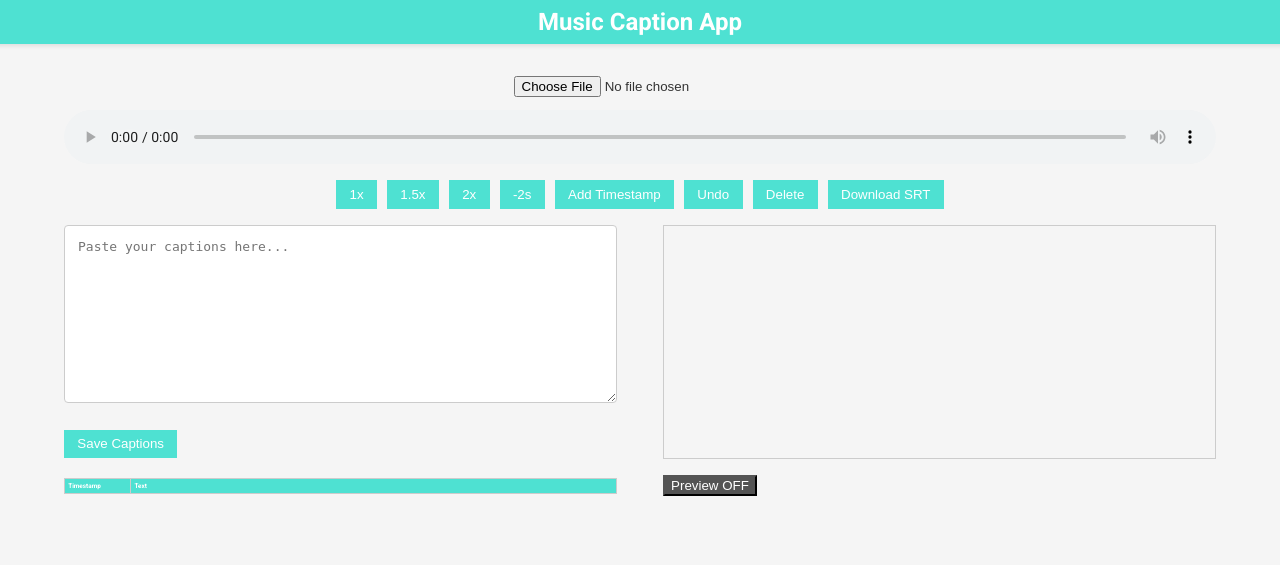
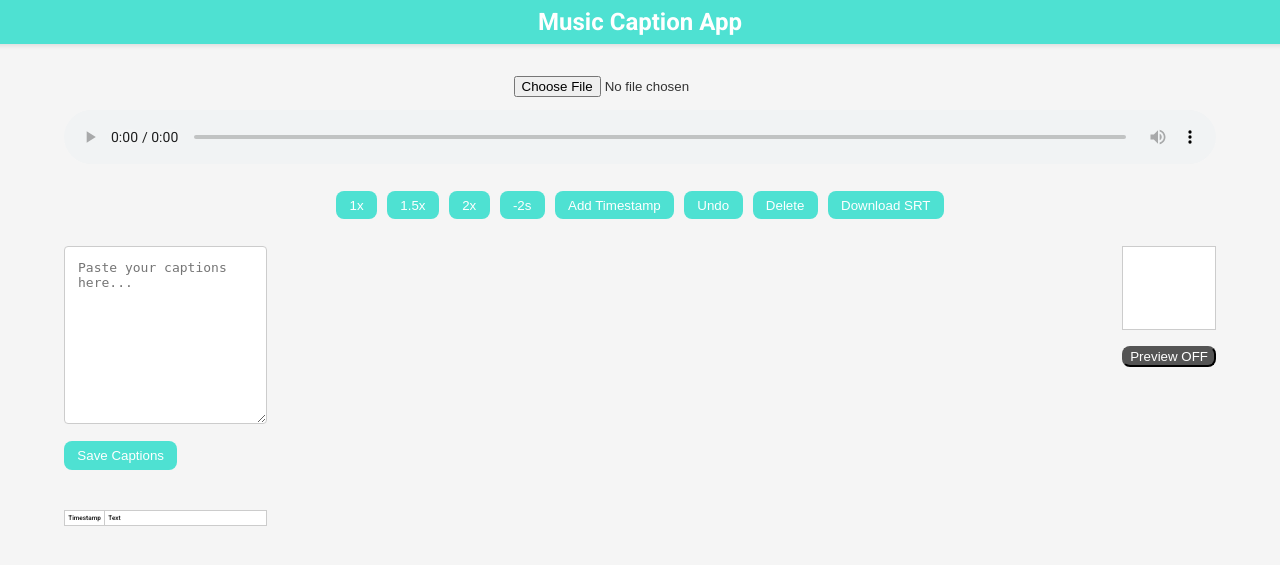
Before and after one commit to MOKINE10/MUSIC_CAPTION_APP, a Flask app: page / in a window 1280 px wide. Shown: the top 565 px of the page. Run offline with Flask 2, Linux system fonts and the light colour scheme.

Commit message:
Update styles.css

```diff
--- a/static/styles.css
+++ b/static/styles.css
@@ -2,6 +2,7 @@
     --primary-color: #4ee1d2;
     --off-color: #545454;
     --on-color: #e96b5a;
+    --content-color: #fff;
     --background-color: #f5f5f5;
     --text-color: #333;
     --button-text-color: #fff;
@@ -25,14 +26,14 @@
     background-color: var(--primary-color);
     color: var(--button-text-color);
     width: 100%;
-    padding: 0.5em; /* パディングを縮小 */
+    padding: 0.5em;
     text-align: center;
     box-shadow: 0 2px 4px rgba(0, 0, 0, 0.1);
 }
 
 header h1 {
     margin: 0;
-    font-size: 1.5em; /* フォントサイズを調整 */
+    font-size: 1.5em;
 }
 
 main {
@@ -58,6 +59,9 @@
     flex-wrap: wrap;
     gap: 10px;
     margin-bottom: 1em;
+    align-items: center;
+    height: 50px;
+    justify-content: flex-start;
 }
 
 .button-container button {
@@ -67,9 +71,27 @@
     padding: 0.5em 1em;
     cursor: pointer;
     transition: background-color 0.3s ease;
+    border-radius: 8px;
 }
 
 .button-container button:hover {
+    background-color: var(--button-hover-bg-color);
+}
+
+.add-timestamp-button {
+    background-color: var(--button-bg-color);
+    color: var(--button-text-color);
+    border: none;
+    padding: 0.5em 1em;
+    cursor: pointer;
+    transition: background-color 0.3s ease;
+    border-radius: 12px;
+    font-size: 1.2em;
+    margin-bottom: 1em;
+    height: 50px;
+}
+
+.add-timestamp-button:hover {
     background-color: var(--button-hover-bg-color);
 }
 
@@ -79,8 +101,8 @@
     width: 100%;
 }
 
-.caption-container,
-.preview-container {
+.left-container,
+.right-container {
     width: 48%;
     flex-shrink: 0;
 }
@@ -104,7 +126,8 @@
     cursor: pointer;
     transition: background-color 0.3s ease;
     display: block;
-    margin: 10px 0;
+    margin: 0 0 3em 0;
+    border-radius: 8px;
 }
 
 .save-button:hover {
@@ -114,8 +137,9 @@
 table#captionTable {
     width: 100%;
     border-collapse: collapse;
-    font-size: 0.4em; /* 文字サイズを縮小 */
-    margin-top: 20px;
+    font-size: 0.4em;
+    margin-top: 0;
+    padding-top: 0;
 }
 
 table#captionTable th,
@@ -123,27 +147,42 @@
     border: 1px solid #ccc;
     padding: 0.5em;
     text-align: left;
+    background-color: var(--content-color);
 }
 
 table#captionTable th {
-    background-color: var(--primary-color);
-    color: var(--button-text-color);
+    background-color: var(--content-color);
+    color: var(--text-color);
 }
 
 #previewWindow {
     border: 1px solid #ccc;
     padding: 1em;
-    height: 200px;
+    height: 50px;
     overflow-y: auto;
     margin-bottom: 1em;
+    background-color: var(--content-color);
+}
+
+#srtText {
+    border: 1px solid #ccc;
+    padding: 1em;
+    height: 300px; /* 縦幅を3倍に設定 */
+    overflow-y: auto;
+    margin-top: 4em;
+    resize: none;
+    font-size: 0.8em;
+    font-family: monospace;
 }
 
 .preview-off {
     background-color: var(--off-color);
     color: var(--button-text-color);
+    border-radius: 8px;
 }
 
 .preview-on {
     background-color: var(--on-color);
     color: var(--button-text-color);
+    border-radius: 8px;
 }
```
